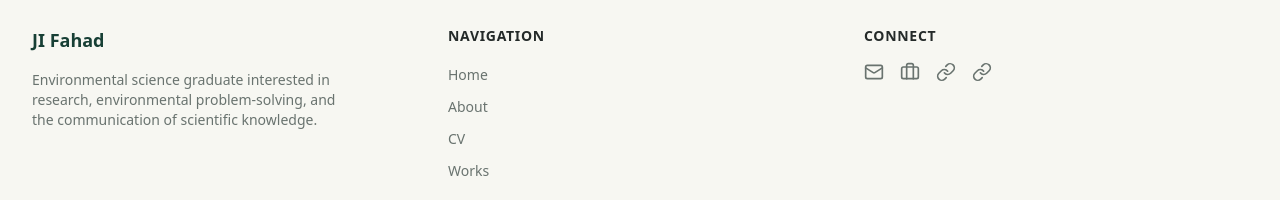
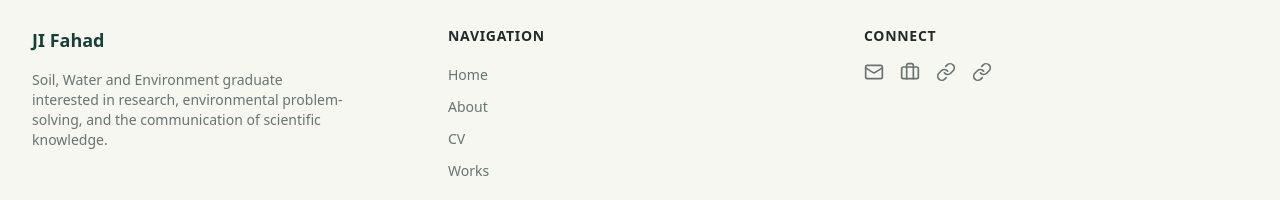
Before and after one commit to JIFahad2001/JIFahad, a Next.js app: page / in a window 1280 px wide. Shown: the part 2646-2846 px from the top of the page. Built offline with nearby package versions, Linux system fonts and the light colour scheme.

Commit message:
Update footer description for JI Fahad

```diff
--- a/components/layout/Footer.tsx
+++ b/components/layout/Footer.tsx
@@ -11,7 +11,7 @@ export function Footer() {
           <div>
             <h3 className="text-lg font-bold text-primary mb-4">JI Fahad</h3>
             <p className="text-sm text-muted mb-4 max-w-xs">
-              Environmental science graduate interested in research, environmental problem-solving, and the communication of scientific knowledge.
+              Soil, Water and Environment graduate interested in research, environmental problem-solving, and the communication of scientific knowledge.
             </p>
           </div>
           <div>
```
